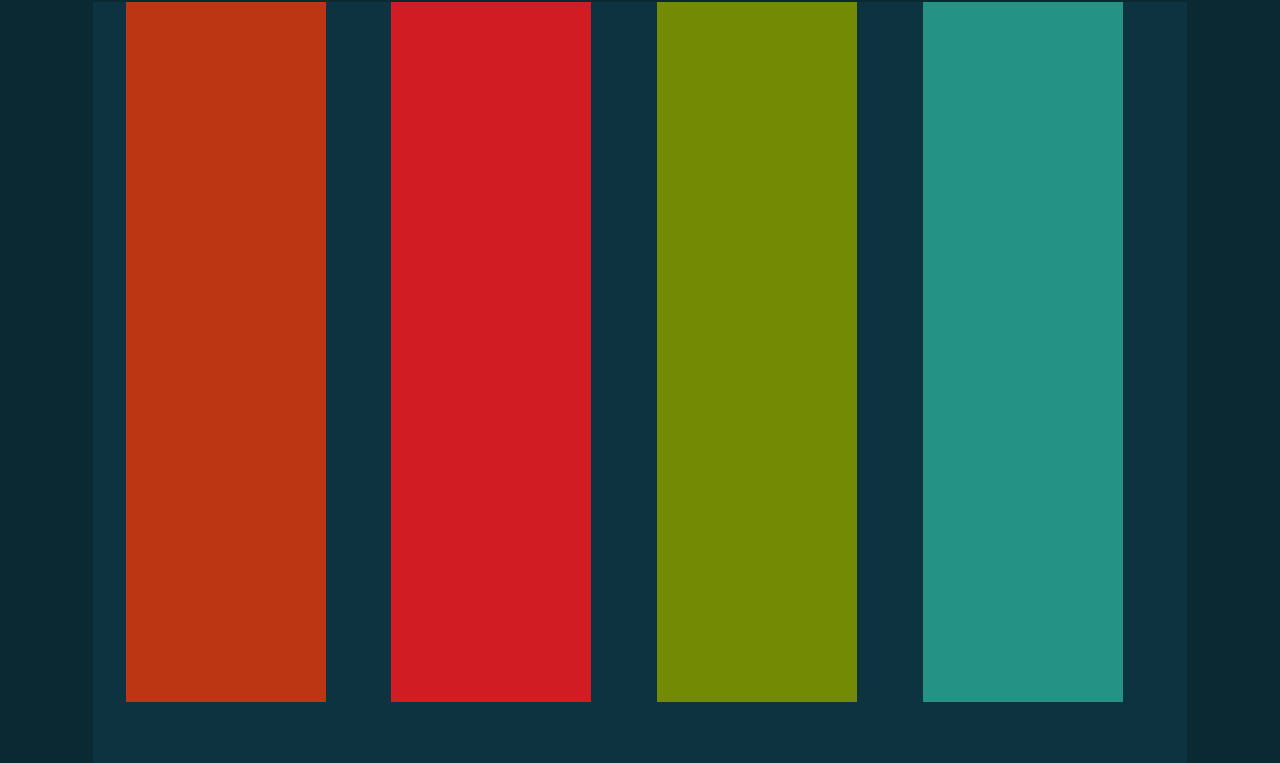
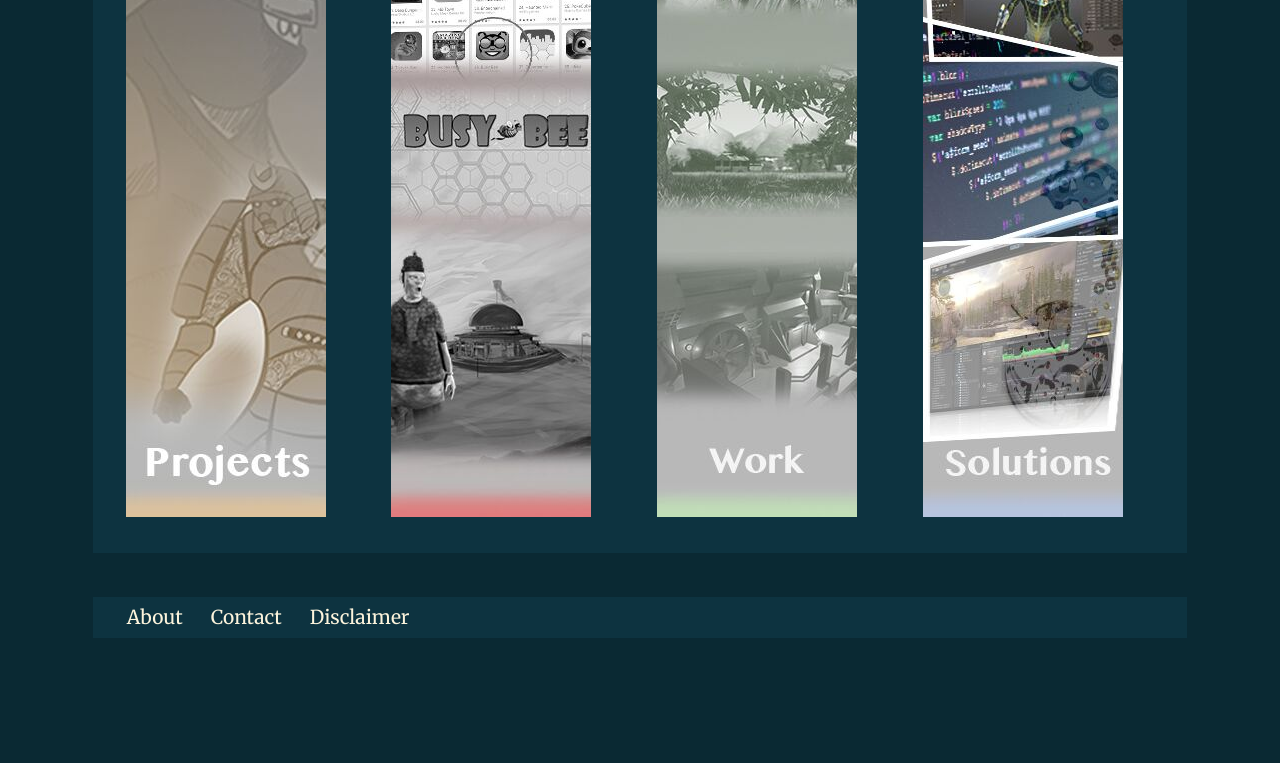
Before and after one commit to Colangjas/Ocean_Black_V2, a plain HTML site: page index.html in a window 1280 px wide. Shown: the part 343-1106 px from the top of the page. After the commit the page ends 981 px from the top, so only its background shows below. Drawn offline with Linux system fonts and the light colour scheme.

Commit message:
fixed css issues and added link images

```diff
--- a/_/components/sass/_layout.scss
+++ b/_/components/sass/_layout.scss
@@ -23,11 +23,12 @@ $large                : 75em;
 //header ------------------------------------
 .headwrap {
 	  img {
+	  width: 80px;
 		margin-bottom: 0;
 	  }
 	  h1 {
-		  font-size: 6.1rem;
-		  line-height: 105px;
+		  font-size: 5.8rem;
+		  line-height: 80px;
 	  }
 	 }
 
@@ -75,45 +76,39 @@ $large                : 75em;
 
 .columns {
 	width: 100%;
+	//min-width: 1054px;
+	height: 736px;
 	margin-top: 30px;
-	background: $blue;
+  background: lighten($darkblue, 3);
 	clear: both;
 
-	.col1 {
+	.cols{
 		float: left;
 		height: 700px;
 		width: 20%;
 		max-width: 200px;
+		min-width: 20px;
+		//padding: 0 3%;
+		margin: 0 3%;
+
+		img {
+			max-width: 200px;
+			width: 100%;
+		}
+	}
+
+	.col1 {
 		background: $orange;
-		padding: 0 3%;
-		margin: 0 3%;
 	}
 	.col2 {
-		float: left;
-		height: 700px;
-		width: 20%;
-		max-width: 200px;
 		background: $red;
-		padding: 0 3%;
-		margin: 0 3%;
 	}
 	.col3 {
-		float: left;
-		height: 700px;
-		width: 20%;
-		max-width: 200px;
 		background: $green;
-		padding: 0 3%;
-		margin: 0 3%;
 	}
 	.col4 {
-		float: left;
-		height: 700px;
-		width: 20%;
-		max-width: 200px;
 		background: $cyan;
-		padding: 0 3%;
-		margin: 0 3%;
+		margin-right: -1%;
 	}
 
 } // columns
@@ -123,13 +118,10 @@ $large                : 75em;
 footer {
   color: $paleyellow;
   background: lighten($darkblue, 3);
-  margin-top: 20px;
-  padding-top: 20px;
-  padding-bottom: 100px;
 
 	.footwrap{
 
-		  margin-top: 744px;
+		  margin-top: 44px;
 		  margin-left: 24px;
     nav {
 
--- a/index.html
+++ b/index.html
@@ -27,10 +27,10 @@
 
 		</header>
 		<section class="columns">
-			<div class="col1"></div>
-			<div class="col2"></div>
-			<div class="col3"></div>
-			<div class="col4"></div>
+			<div class="cols col1"><a href=""><img src="images/link1.jpg" alt="Projects"></a></div>
+			<div class="cols col2"><a href=""><img src="images/link2.jpg" alt="Projects"></a></div>
+			<div class="cols col3"><a href=""><img src="images/link3.jpg" alt="Projects"></a></div>
+			<div class="cols col4"><a href=""><img src="images/link4.jpg" alt="Projects"></a></div>
 		</section>
 		<footer>
 
```
Also changed, not shown: _/css/styles.css, images/link1.jpg (added), images/link2.jpg (added), images/link3.jpg (added), images/link4.jpg (added).
